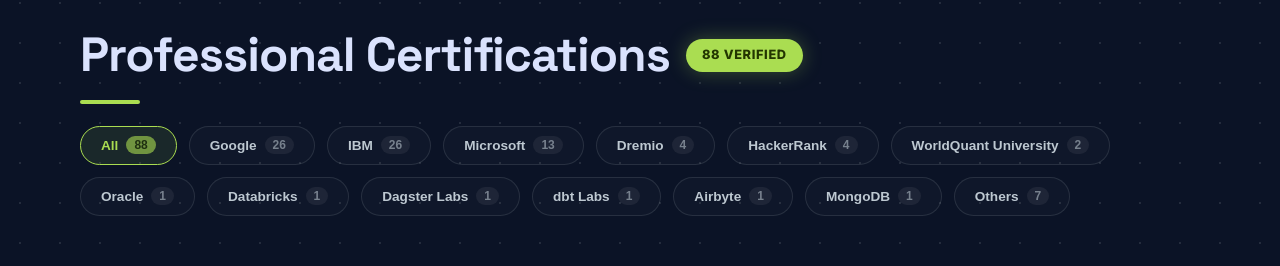
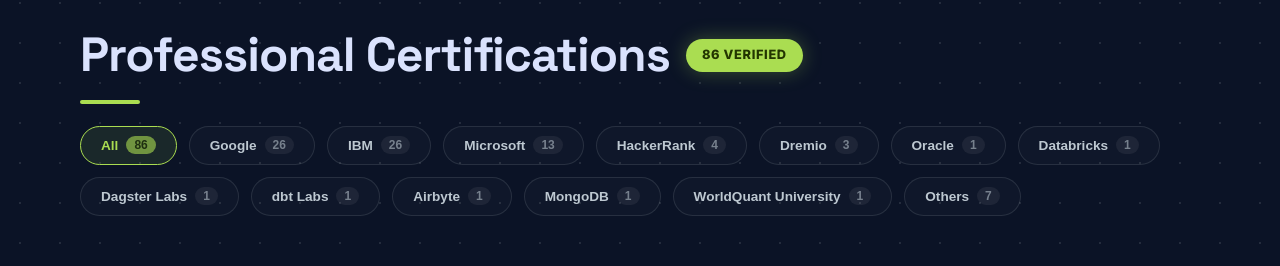
Before and after one commit to tunguyenn99/personal-websites-portfolio, a React (Vite) app: page / in a window 1280 px wide. Shown: the part 6937-7203 px from the top of the page. Built offline with nearby package versions, Linux system fonts and the light colour scheme.

Commit message:
data: manual cleanup of projects.json tags and entries

```diff
--- a/src/components/Certifications.jsx
+++ b/src/components/Certifications.jsx
@@ -235,26 +235,35 @@ export default function Certifications() {
             </button>
 
             <div style={{ display: 'flex', gap: '0.5rem' }}>
-              {[...Array(totalPages)].map((_, i) => (
+              {[...Array(totalPages)].map((_, i) => {
+                const pageNumber = i + 1;
+                const isActive = currentPage === pageNumber; // Kiểm tra trang hiện tại
+
+                return (
                   <button
-                  key={i + 1}
-                  onClick={() => handlePageChange(i + 1)}
+                    key={pageNumber}
+                    onClick={() => handlePageChange(pageNumber)}
                     style={{
                       width: '45px',
                       height: '45px',
                       borderRadius: '12px',
                       border: '1px solid',
-                    borderColor: currentPage === i + 1 ? 'var(--primary)' : 'var(--outline-low)',
-                    background: currentPage === i + 1 ? 'var(--primary)' : 'rgba(255,255,255,0.05)',
-                    color: currentPage === i + 1 ? 'var(--on-primary)' : 'var(--text-main)',
+                      // Chỉ đổi màu border nếu là trang active
+                      borderColor: isActive ? 'var(--primary)' : 'var(--outline-low)',
+                      // Chỉ đổi màu background nếu là trang active
+                      background: isActive ? 'var(--primary)' : 'rgba(255,255,255,0.05)',
+                      // Chỉ đổi màu chữ nếu là trang active
+                      color: isActive ? 'var(--on-primary)' : 'var(--text-main)',
                       fontWeight: 700,
                       cursor: 'pointer',
-                    transition: 'all 0.2s ease'
+                      transition: 'all 0.2s ease',
+                      boxShadow: isActive ? '0 0 15px rgba(var(--primary-rgb), 0.3)' : 'none'
                     }}
                   >
-                  {i + 1}
+                    {pageNumber}
                   </button>
-              ))}
+                );
+              })}
             </div>
 
             <button
--- a/src/data/certifications.json
+++ b/src/data/certifications.json
@@ -329,13 +329,6 @@
     "link": "https://mycourse.app/k46Wc49GJvr7YhUlA"
   },
   {
-    "title": "Dremio Verified Data Analyst",
-    "organization": "Dremio",
-    "date": "March 2025",
-    "image": "https://images.credly.com/images/4f9d8c7b-6a2e-4d5c-b1f8-3e9a4d7c5b6a/Dremio_Verified_DA.png",
-    "link": "https://www.credly.com/badges/892da8b7-6019-4809-ae9f-dfd9e2646274"
-  },
-  {
     "title": "Databases and SQL for Data Science with Python (WITH HONORS)",
     "organization": "IBM",
     "date": "May 2023",
@@ -402,7 +395,7 @@
     "title": "Python for Data Science",
     "organization": "IBM",
     "date": "May 2023",
-    "image": "https://media.licdn.com/dms/image/v2/D560BAQGiz5ecgpCtkA/company-logo_100_100/company-logo_100_100/0/1688684715866/ibm_logo?e=1777507200&v=beta&t=TfktOX6EKpN2wP_S-85vs9vxXtj97AwM3Yeoic7klsA",
+    "image": "https://images.credly.com/size/340x340/images/b40db465-587f-45eb-a854-af8630a630e7/blob",
     "link": "https://www.credly.com/badges/4cdd9c78-368e-440c-9185-cabd2cd53c2a/linked_in_profile"
   },
   {
@@ -430,7 +423,7 @@
     "title": "Data Analysis with Python",
     "organization": "IBM",
     "date": "Jan 2023",
-    "image": "https://media.licdn.com/dms/image/v2/D560BAQGiz5ecgpCtkA/company-logo_100_100/company-logo_100_100/0/1688684715866/ibm_logo?e=1777507200&v=beta&t=TfktOX6EKpN2wP_S-85vs9vxXtj97AwM3Yeoic7klsA",
+    "image": "https://images.credly.com/size/340x340/images/f5bb6420-710c-4508-bd1f-df3a9d3fafb0/blob",
     "link": "https://www.credly.com/badges/61888d14-325c-4f54-87a6-55984a0b1629/public_url"
   },
   {
@@ -479,7 +472,7 @@
     "title": "Data Visualization Using Python",
     "organization": "IBM",
     "date": "May 2023",
-    "image": "https://images.credly.com/images/e18cd927-cee2-4dca-83da-51dd9646a34f/IBM_Data_Viz_Python.png",
+    "image": "https://images.credly.com/size/340x340/images/90baa00c-2d2b-4544-8c11-77c99068728a/blob",
     "link": "https://www.credly.com/badges/e18cd927-cee2-4dca-83da-51dd9646a34f"
   },
   {
@@ -514,7 +507,7 @@
     "title": "Applied Data Science with Python",
     "organization": "IBM",
     "date": "May 2023",
-    "image": "https://images.credly.com/images/d259c9fa-6f00-4cc0-8b8d-061ee216bc55/IBM_Applied_DS_Python.png",
+    "image": "https://images.credly.com/size/340x340/images/90b92982-adc0-4826-afeb-455be8609899/blob",
     "link": "https://www.credly.com/badges/d259c9fa-6f00-4cc0-8b8d-061ee216bc55"
   },
   {
@@ -523,13 +516,6 @@
     "date": "May 2023",
     "image": "https://media.licdn.com/dms/image/v2/C4D0BAQFKe8PwqzyHyA/company-logo_100_100/company-logo_100_100/0/1635171226992/mongodbinc_logo?e=1777507200&v=beta&t=lwTDhmjEiN6gXTcxl-vfSs6rMugxS4LvGACG4z7Td1Q",
     "link": "https://learn.mongodb.com/c/zZ539T6fS9CoG_6gLXDx7Q"
-  },
-  {
-    "title": "Applied Data Science Lab",
-    "organization": "WorldQuant University",
-    "date": "February 2025",
-    "image": "https://images.credly.com/images/d10e6676-e91b-4171-886d-16be9ebf04fc/WQU_Applied_Data_Science.png",
-    "link": "https://www.credly.com/badges/d10e6676-e91b-4171-886d-16be9ebf04fc"
   },
   {
     "title": "Applied Data Science Lab",
```
Lines whose indentation alone changed are shown as unchanged.
